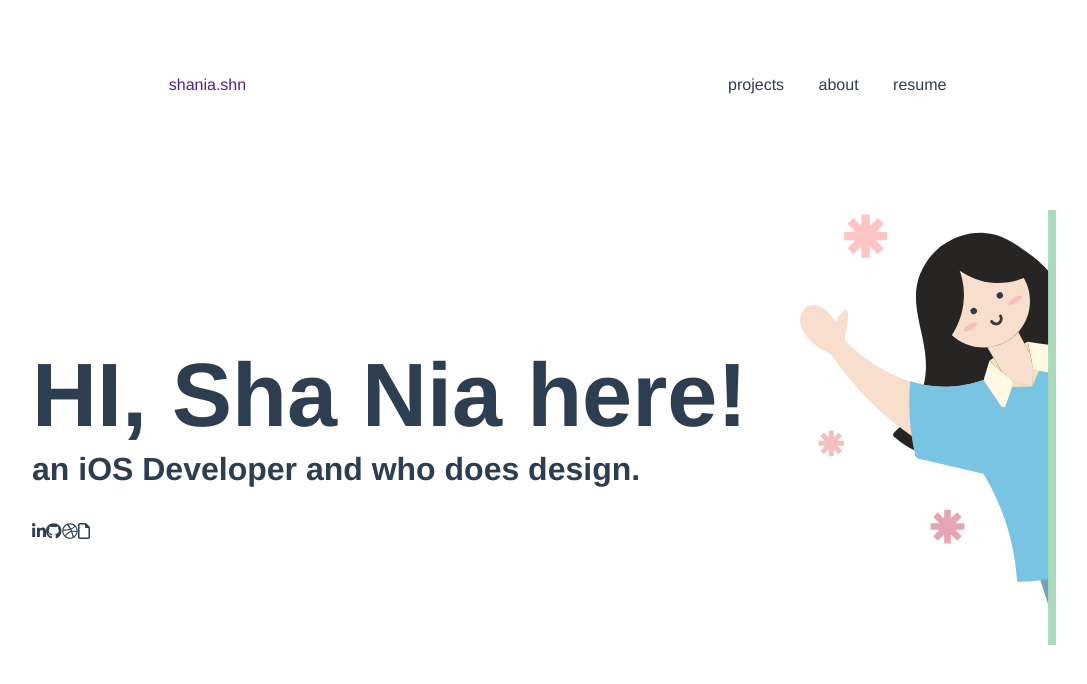
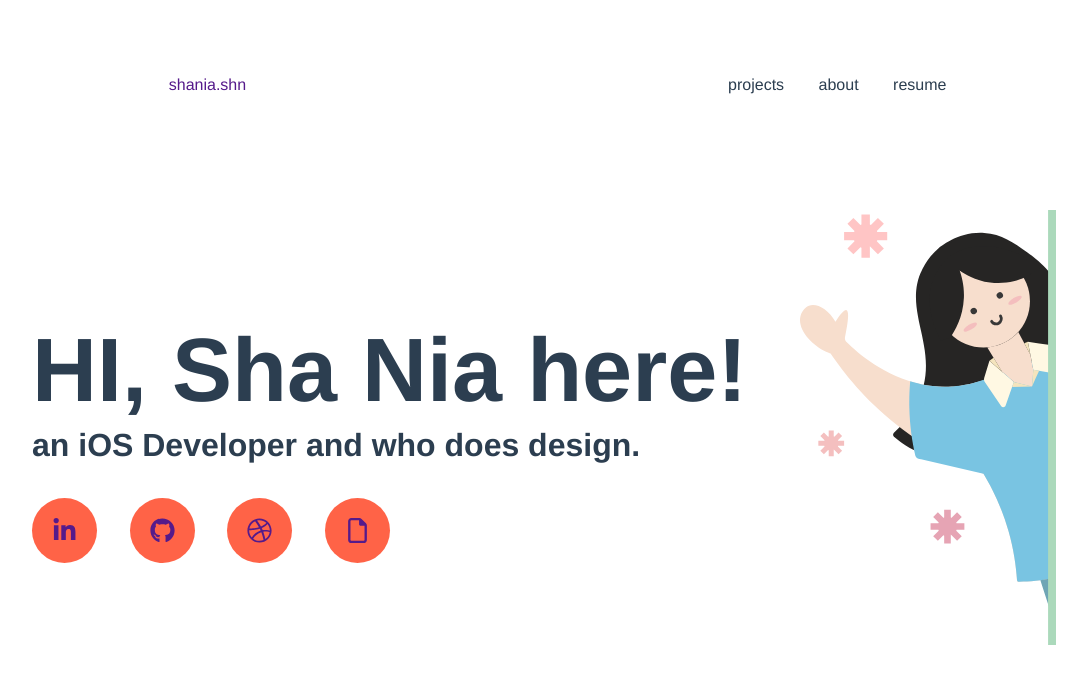
Before and after one commit to shaniashn/shaniashn.github.io, a Vue app: page / in a window 1280 px wide. Shown: the top 684 px of the page, without its empty margins (96-1183 px from the left). Built offline with nearby package versions, Linux system fonts and the light colour scheme.

Commit message:
Update HomePage.vue

```diff
--- a/src/components/HomePage.vue
+++ b/src/components/HomePage.vue
@@ -18,10 +18,10 @@
       <h1>HI, Sha Nia here!</h1>
       <h5>an iOS Developer and who does design.</h5>
       <div class="socials">
-        <font-awesome-icon icon="fa-brands fa-linkedin-in" />
-        <font-awesome-icon icon="fa-brands fa-github" />
-        <font-awesome-icon icon="fa-brands fa-dribbble" />
-        <font-awesome-icon icon="fa-regular fa-file" />
+        <a href=""><font-awesome-icon icon="fa-brands fa-linkedin-in" size="2x" /></a>
+        <a href=""><font-awesome-icon icon="fa-brands fa-github" size="2x" /></a>
+        <a href=""><font-awesome-icon icon="fa-brands fa-dribbble" size="2x" /></a>
+        <a href=""><font-awesome-icon icon="fa-regular fa-file" size="2x" /></a>
       </div>
     </div>
     <div class="welcome-img">
@@ -83,15 +83,33 @@ export default {
     width: 100%;
     font-size: 90px;
     font-weight: 800;
-    /* line-height: 0%; */
   }
 
   .welcome-text h5 {
     font-size: xx-large;
-    /* line-height: 0%; */
   }
 
   .welcome-img {
     width: 25%;
   }
+  .welcome-text .socials {
+    width: 50%;
+    height: fit-content;
+    /* background-color: beige; */
+    display: flex;
+    justify-content: space-between;
+  }
+
+  .welcome-text .socials a {
+    background-color: tomato;
+    padding: 20px;
+    text-align: center;
+    border-radius: 50%;
+  }
+
+  .welcome .socials svg {
+    width: 25px;
+    height: 25px;
+  }
+
 </style>
```
